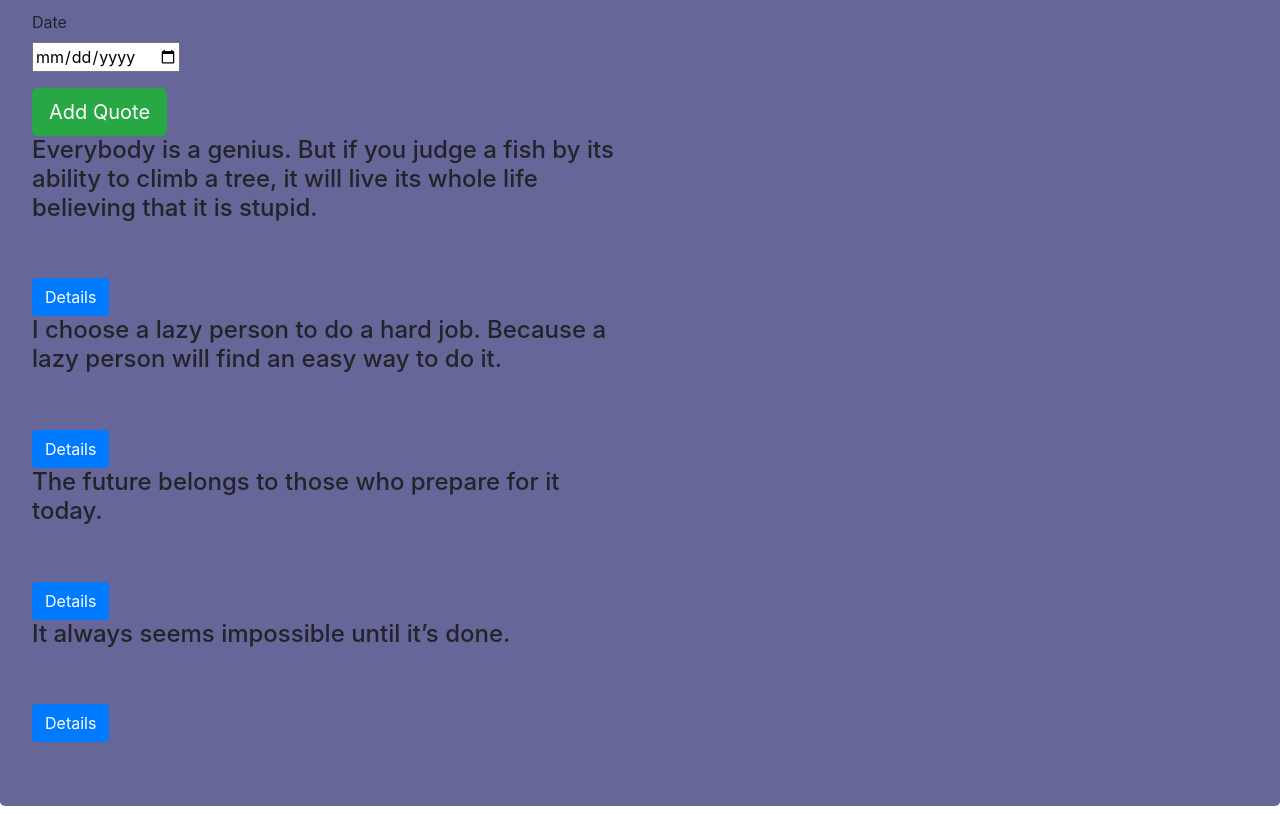
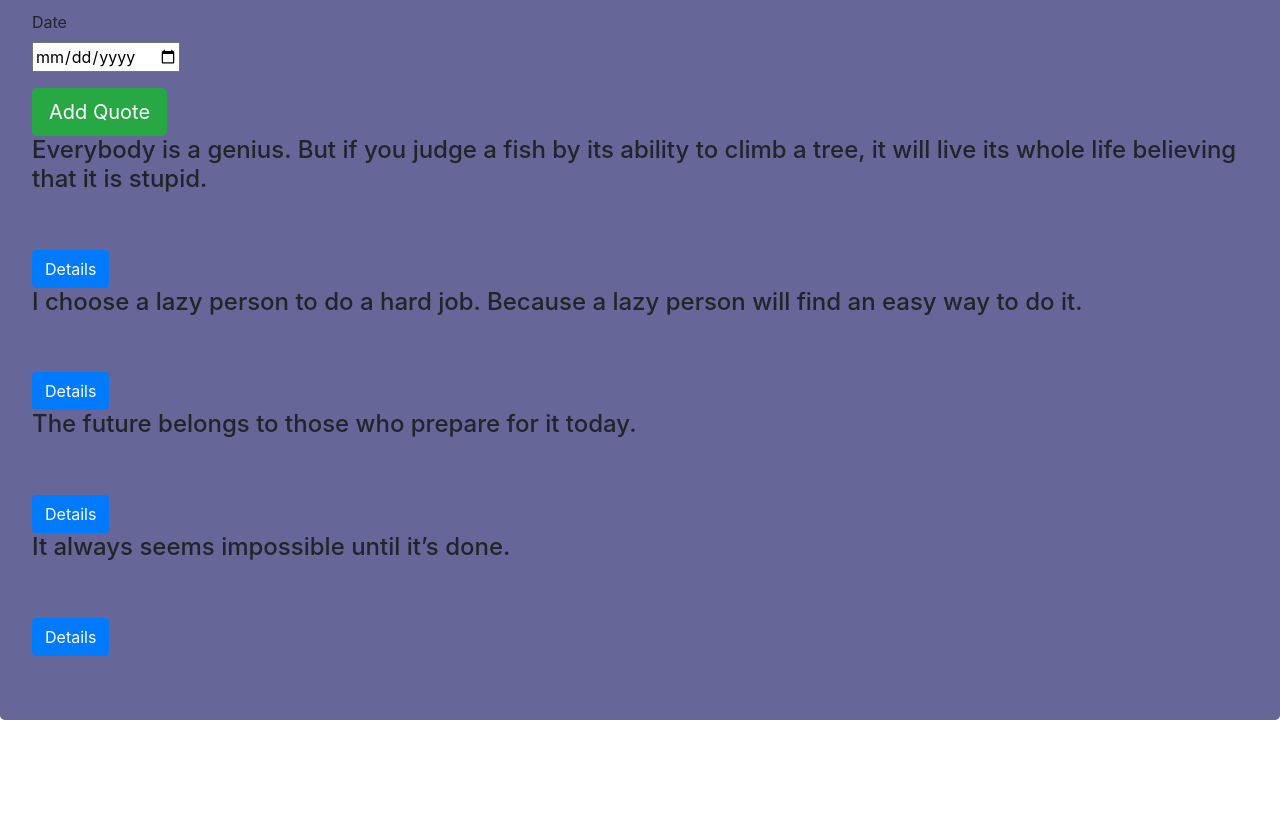
Before and after one commit to vanmo9/Quote, an Angular app: page / in a window 1280 px wide. Shown: the part 440-1278 px from the top of the page. After the commit the page ends 1192 px from the top, so only its background shows below. Built offline with nearby package versions, Linux system fonts and the light colour scheme; what angular-bootstrap-md would draw is missing.

Commit message:
add jumbotron

```diff
--- a/src/app/quotes/quotes.component.html
+++ b/src/app/quotes/quotes.component.html
@@ -1,15 +1,16 @@
 <div class="jumbotron">
   <div class="well">
-
-
     <div class="fifa">
       <h1 id="heading">Quotes</h1>
       <div class="row">
         <div class="col-md-10">
           <app-quotes-form (addQuote)="addNewQuote($event)"></app-quotes-form>
         </div>
+      </div>
+    </div>
+  </div>
 
-        <div class="col-md-6">
+  <div class="col-md-13">
     <div class="" *ngFor="let quote of Quotes;let i = 'index'">
 
       <div class="">
@@ -22,7 +23,7 @@
 
     </div>
   </div>
+
+
+
 </div>
-    </div>
-  </div>
-</div>
```
Lines whose indentation alone changed are shown as unchanged.
